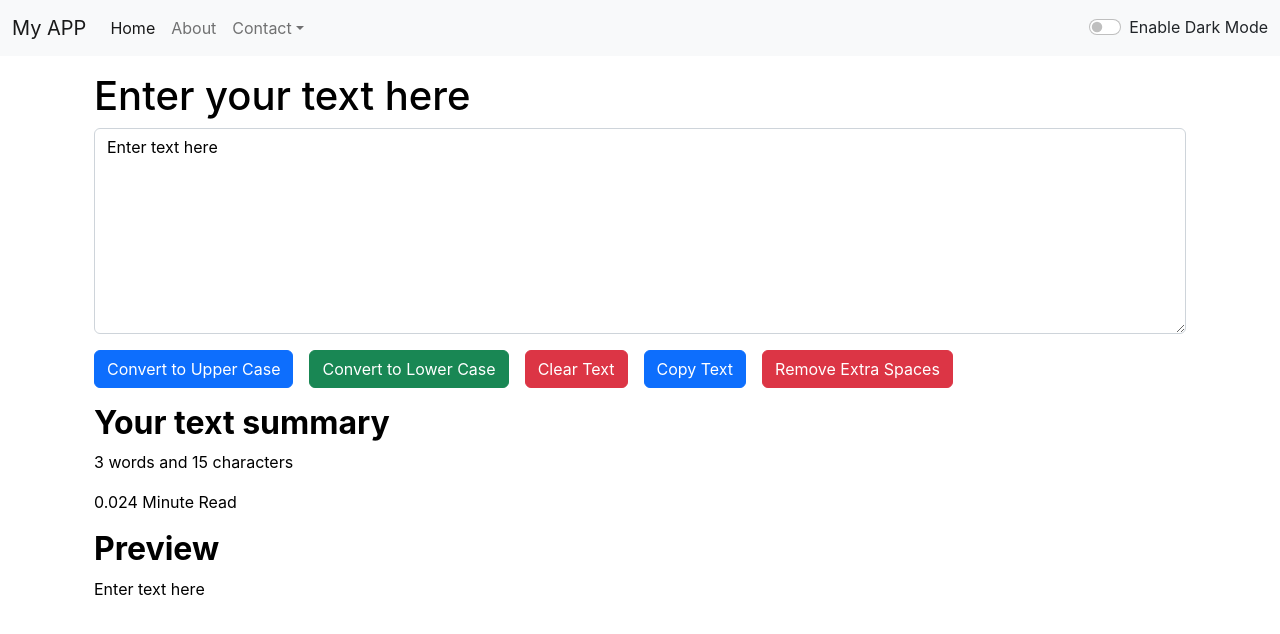
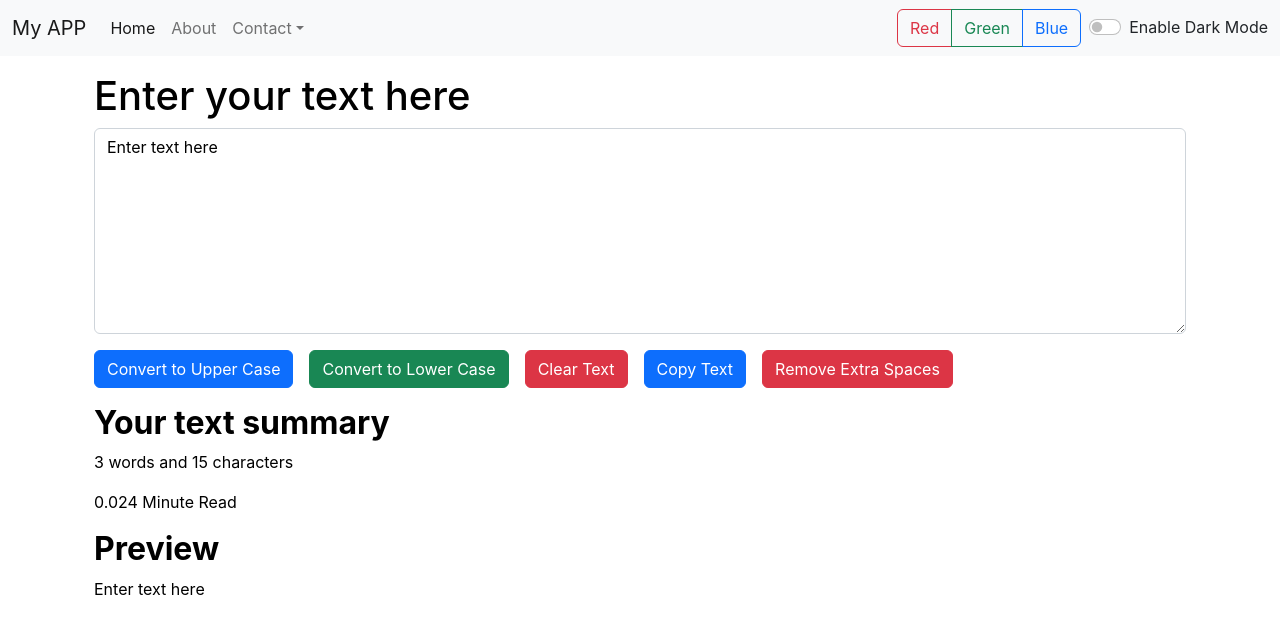
Before and after one commit to abhinav-2610/my-app, a React (Create React App) app: page / in a window 1280 px wide. Shown: the top 634 px of the page. Built offline with nearby package versions, Linux system fonts and the light colour scheme.

Commit message:
Made the color toggler and the correct no of words counter

```diff
--- a/src/components/Navbar.js
+++ b/src/components/Navbar.js
@@ -3,6 +3,15 @@ import PropTypes from 'prop-types'
 
 
 export default function Navbar(props) {
+  const redMode =()=>{
+    document.body.style.backgroundColor="#b31524";
+  }
+  const greenMode =()=>{
+    document.body.style.backgroundColor="#28885c";
+  }
+  const blueMode =()=>{
+    document.body.style.backgroundColor="#0a469f";
+  }
   return (
     <nav className={`navbar navbar-expand-lg bg-${props.mode} navbar-${props.mode}`}>
       <div className="container-fluid">
@@ -30,11 +39,19 @@ export default function Navbar(props) {
               </ul>
             </li>
           </ul>
-          {/* <form className="d-flex" role="search">
-              <input className="form-control me-2" type="search" placeholder="Search" aria-label="Search"/>
-                <button className="btn btn-outline-primary" type="submit">Search</button>
-            </form> */}
-          <div className={`form-check form-switch text-${props.mode==='dark'?'light':'dark'}`}>
+          <div className='mx-2'>
+            <div className="btn-group" role="group" aria-label="Basic radio toggle button group">
+              <input type="radio" className="btn-check" name="btnradio" id="btnradio1" autoComplete="off" onClick={redMode}/>
+              <label className="btn btn-outline-danger" htmlFor="btnradio1">Red</label>
+
+              <input type="radio" className="btn-check" name="btnradio" id="btnradio2" autoComplete="off" onClick={greenMode} />
+              <label className="btn btn-outline-success" htmlFor="btnradio2">Green</label>
+
+              <input type="radio" className="btn-check" name="btnradio" id="btnradio3" autoComplete="off" onClick={blueMode}/>
+              <label className="btn btn-outline-primary" htmlFor="btnradio3">Blue</label>
+            </div>
+          </div>
+          <div className={`form-check form-switch text-${props.mode === 'dark' ? 'light' : 'dark'}`}>
             <input className="form-check-input" type="checkbox" onClick={props.toggleMode} role="switch" id="flexSwitchCheckDefault" />
             <label className="form-check-label" htmlFor="flexSwitchCheckDefault">Enable Dark Mode</label>
           </div>
--- a/src/components/TextForm.js
+++ b/src/components/TextForm.js
@@ -30,6 +30,14 @@ export default function TextForm(props) {
         setText(newText.join(" "));
         props.showAlert("Cleared all the extra spaces","primary");
     }
+    const modText = (str) =>{
+        if(str.charAt(str.length-1)===' '){
+        return (str.substring(0,str.length-1))
+        }
+        else{
+            return str;
+        }
+    }
     const [text, setText] = useState("Enter text here");
     return (
         <>
@@ -47,8 +55,8 @@ export default function TextForm(props) {
             </div>
             <div className="container my-3" style={{color: props.mode === 'dark' ? 'white' : 'black'}}>
                 <h2><b>Your text summary</b></h2>
-                <p>{text.split(" ").length} words and {text.length} characters</p>
-                <p>{0.008 * text.split(" ").length} Minute Read</p>
+                <p>{(text.length>0)?(modText(text).split(" ").length):"0"} words and {text.length} characters</p>
+                <p>{(text.length>0)?(0.008 * text.split(" ").length):"0"} Minute Read</p>
                 <h2><b>Preview</b></h2>
                 <p>{text.length>0?text:"ENTER SOMETHING TO PREVIEW"}</p>
             </div>
```
Also changed, not shown: public/manifest.json.
